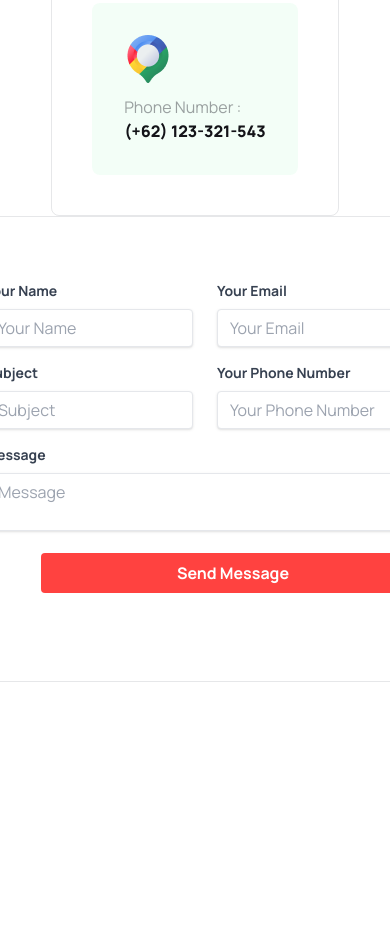
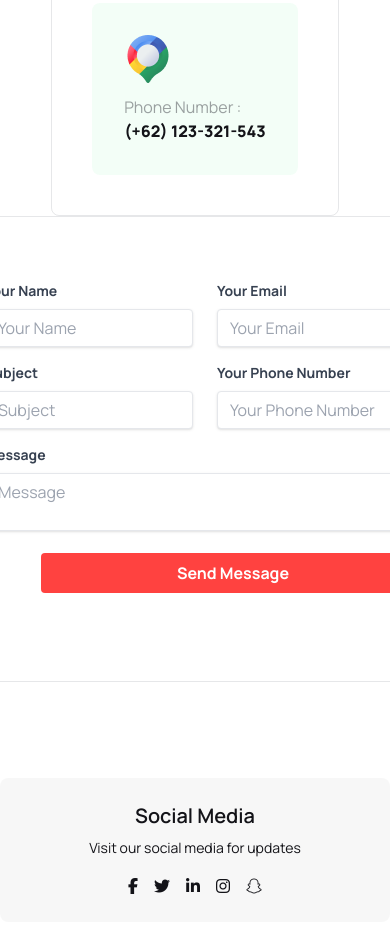
Before and after one commit to shahnoorRAhman/Hokey-tailwind-assignment-3, a plain HTML site: page index.html in a window 390 px wide. Shown: the part 7496-8428 px from the top of the page. Before the commit the page ends 8306 px from the top, so only its background shows below. Drawn offline with nearby package versions, Linux system fonts and the light colour scheme.

Commit message:
social media section  with responsive done

```diff
--- a/index.html
+++ b/index.html
@@ -578,6 +578,30 @@
                 </form>
             </div>
         </section>
+        <!-- social media section -->
+        <div class="mt-24">
+            <div class="bg-opacity-25 bg-[#13131808] rounded-lg p-6 text-center">
+                <h3 class="text-xl font-semibold text-[#131318] mb-2">Social Media</h3>
+                <p class="text-sm text-[#131318] mb-4">Visit our social media for updates</p>
+                <div class="flex justify-center space-x-4">
+                    <a href="#" class="text-[#131318]">
+                        <i class="fab fa-facebook-f"></i>
+                    </a>
+                    <a href="#" class="text-[#131318]">
+                        <i class="fab fa-twitter"></i>
+                    </a>
+                    <a href="#" class="text-[#131318]">
+                        <i class="fab fa-linkedin-in"></i>
+                    </a>
+                    <a href="#" class="text-[#131318]">
+                        <i class="fab fa-instagram"></i>
+                    </a>
+                    <a href="#" class="text-[#131318]">
+                        <i class="fab fa-snapchat-ghost"></i>
+                    </a>
+                </div>
+            </div>
+        </div>
 
     </main>
     <!-- main section end -->
```
